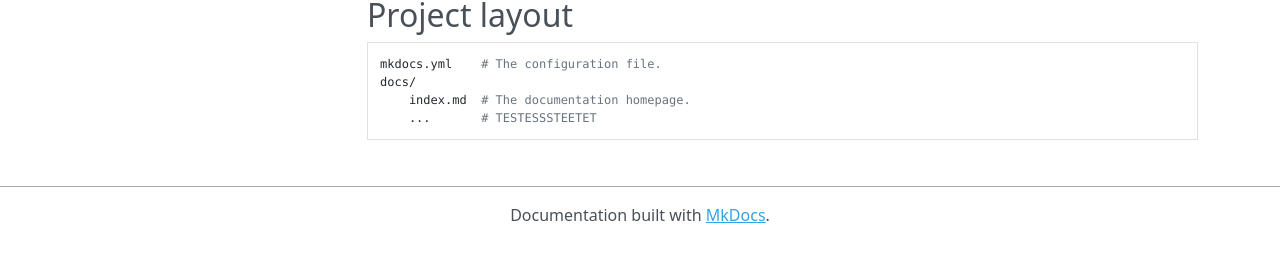
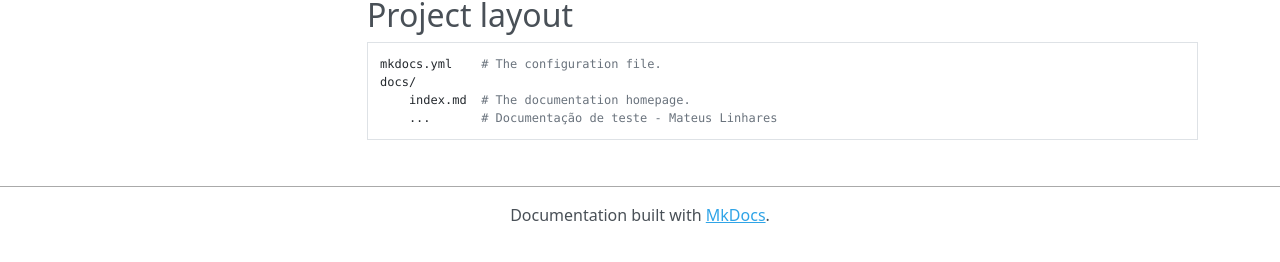
Before and after one commit to MateusLinhares-Dev/SGE, an MkDocs documentation site: the page built from docs/index.md, in a window 1280 px wide. Shown: the part 337-599 px from the top of the page. Built offline with MkDocs 1.6.1, drawn with Linux system fonts in a browser that asks for light colours; nearby versions of some CDN libraries.

Commit message:
Alterei o actions

```diff
--- a/docs/index.md
+++ b/docs/index.md
@@ -14,4 +14,4 @@ For full documentation visit [mkdocs.org](https://www.mkdocs.org).
     mkdocs.yml    # The configuration file.
     docs/
         index.md  # The documentation homepage.
-        ...       # TESTESSSTEETET
+        ...       # Documentação de teste - Mateus Linhares
```
